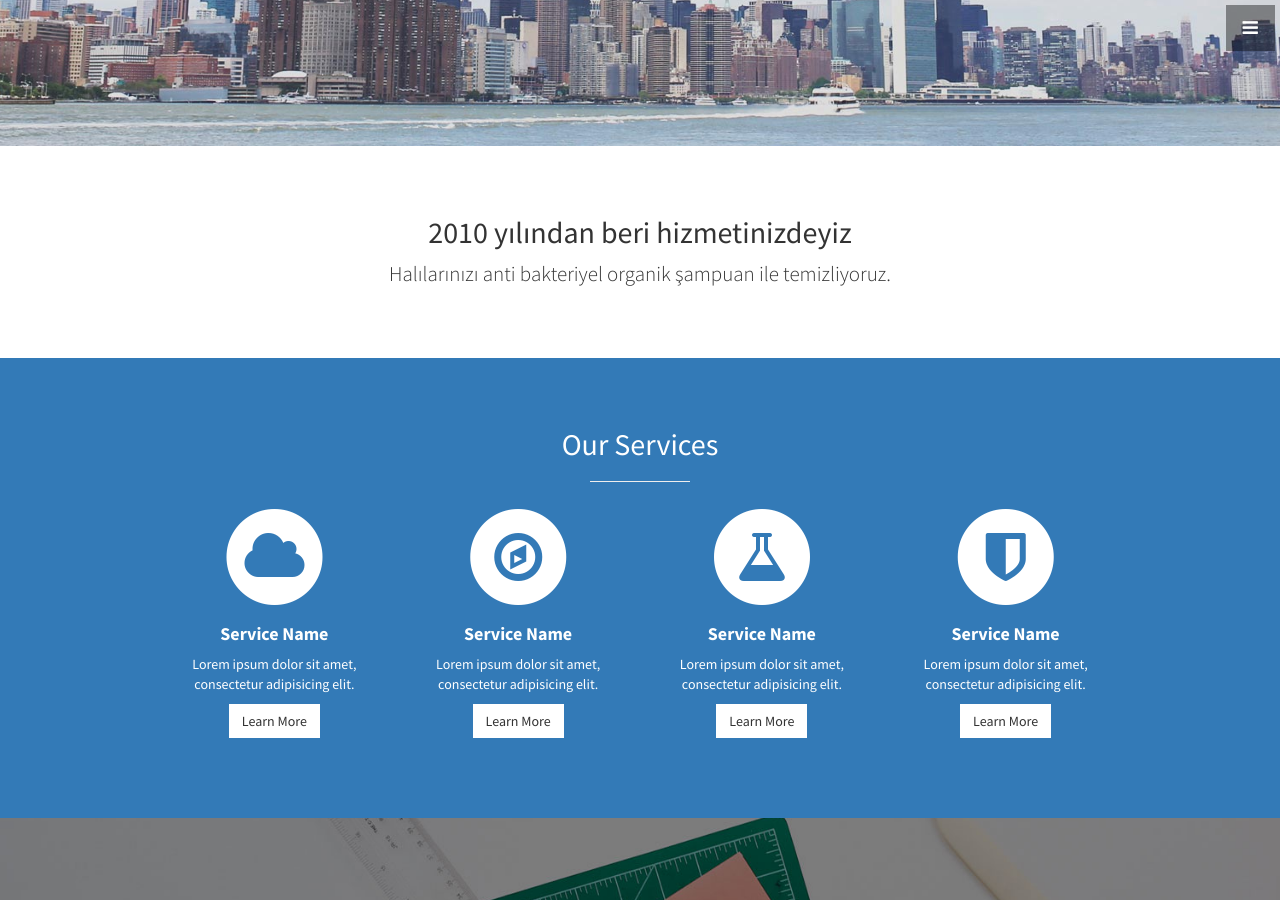
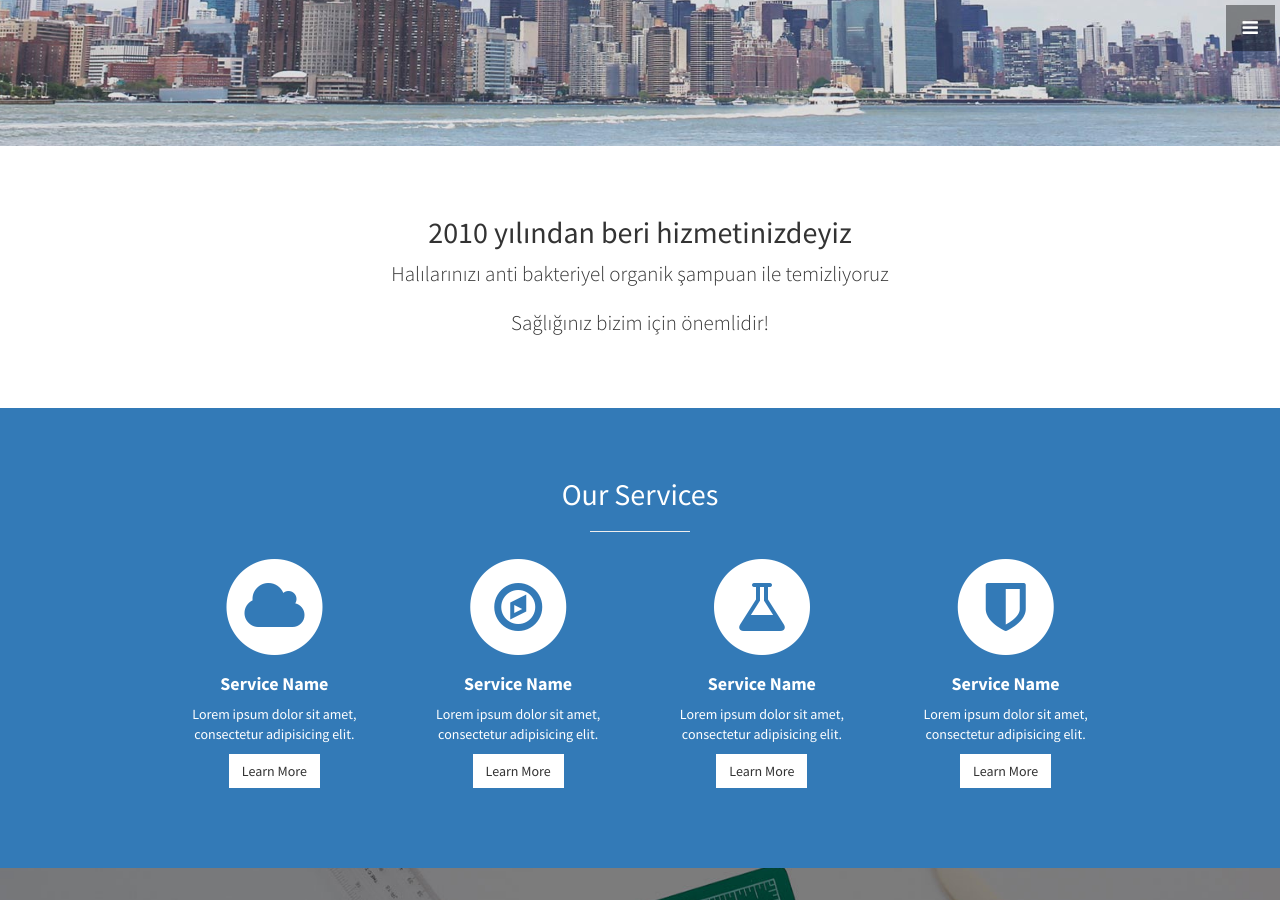
Before and after one commit to halitemizleme/efsane, a Jekyll site: the page built from index.md, in a window 1280 px wide and 900 px high, scrolled down 754 px. Built offline with Jekyll 4.4.1, drawn with Linux system fonts in a browser that asks for light colours.

Commit message:
Update about.html

```diff
--- a/_includes/about.html
+++ b/_includes/about.html
@@ -3,7 +3,8 @@
     <div class="row">
       <div class="col-lg-12 text-center">
         <h2>2010 yılından beri hizmetinizdeyiz</h2>
-        <p class="lead">Halılarınızı anti bakteriyel organik şampuan ile temizliyoruz</a>.</p>
+        <p class="lead">Halılarınızı anti bakteriyel organik şampuan ile temizliyoruz</p>
+        <p class="lead">Sağlığınız bizim için önemlidir!</p>
       </div>
     </div>
     <!-- /.row -->
```
